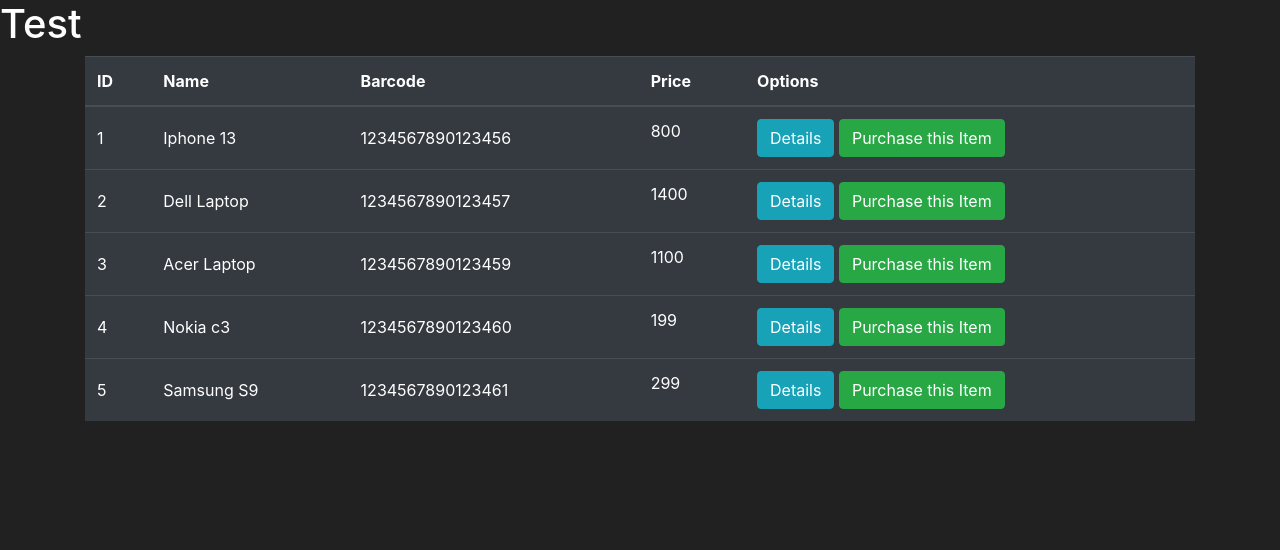
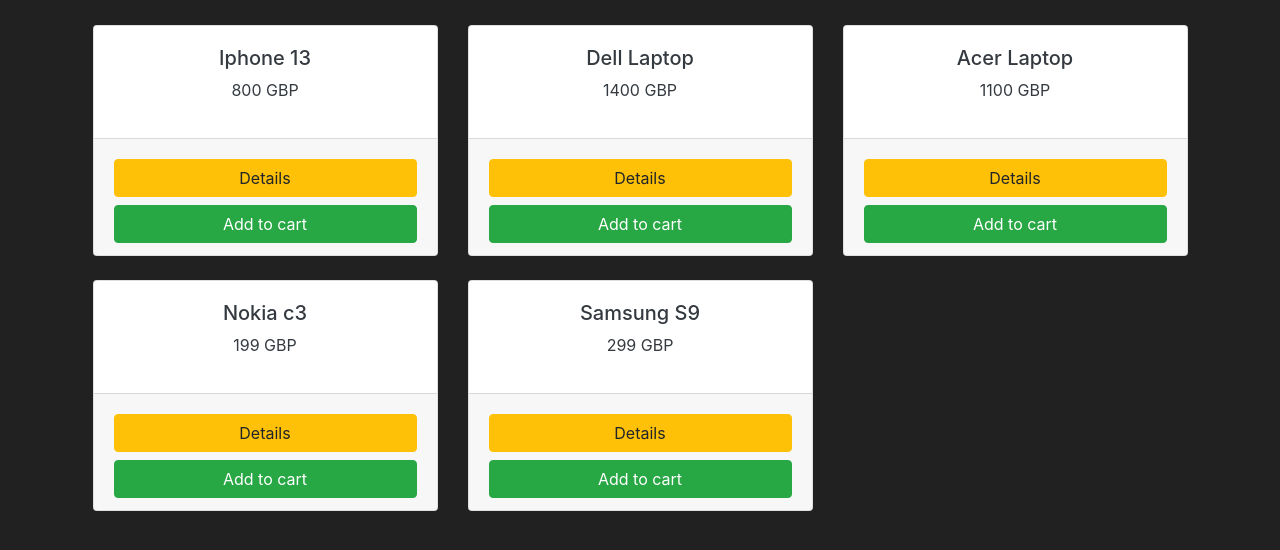
Before and after one commit to Amida-Maru/LearningFlask, a Flask app: page /shop in a window 1280 px wide. Shown: the part 56-606 px from the top of the page. Run offline with Flask 2, Linux system fonts and the light colour scheme; data comes from the database, SQL or seed files in the repository; both versions use the stored data as it was after the commit; some libraries are stand-ins or nearby versions.

Commit message:
Improved Shop page

```diff
--- a/backend/templates/shop.html
+++ b/backend/templates/shop.html
@@ -3,32 +3,23 @@
     Shop Page
 {% endblock %}
 {% block content %}
-<h1>Test</h1>
-    <div class="container">
-      <table class="table table-hover table-dark">
-          <thead>
-            <tr>
-              <th class="align-middle" scope="col">ID </th>
-              <th class="align-middle" scope="col">Name </th>
-              <th class="align-middle" scope="col">Barcode </th>
-              <th class="align-middle" scope="col">Price </th>
-              <th class="align-middle" scope="col">Options </th>
-            </tr>
-          </thead>
-          <tbody>
-          {% for item in items %}
-          <tr>
-              <td class="align-middle"> {{item.id}}</td>
-              <td class="align-middle"> {{item.name}}</td>
-              <td class="align-middle"> {{item.barcode}}</td>
-              <td class="align-right"> {{item.price}}</td>
-              <td>
-                  <button class="btn btn-outline btn-info"> Details</button>
-                  <button class="btn btn-outline btn-success"> Purchase this Item</button>
-              </td>
-          </tr>
-          {% endfor %}
-          </tbody>
-      </table>
+<div class="container-fluid">
+    <div class="row" style="margin-left:5%; margin-right:5%; margin-top:0.10%;">
+        {% for item in items %}
+        <div class="col-sm-4 mt-4">
+            <div class="card">
+                <img src="" alt="">
+                <div class="card-body" >
+                    <h5 class="text-center text-dark"> {{item.name}}</h5>
+                    <p class="text-center text-dark"> {{item.price }} GBP</p>
+                </div>
+                <div class="card-footer" >
+                    <a  href="" class="float-left btn btn-md btn-warning container-fluid mt-2">Details</a>
+                    <a href="" class="float-right btn btn-md btn-success container-fluid mt-2">Add to cart</a>
+                </div>
+            </div>
+        </div>
+        {% endfor %}
     </div>
+</div>
 {% endblock %}
--- a/backend/templates/template_inheritance.html
+++ b/backend/templates/template_inheritance.html
@@ -87,4 +87,5 @@
   color: white
   }
 </style>
+
 </html>
```
Also changed, not shown: backend/shop.db.
